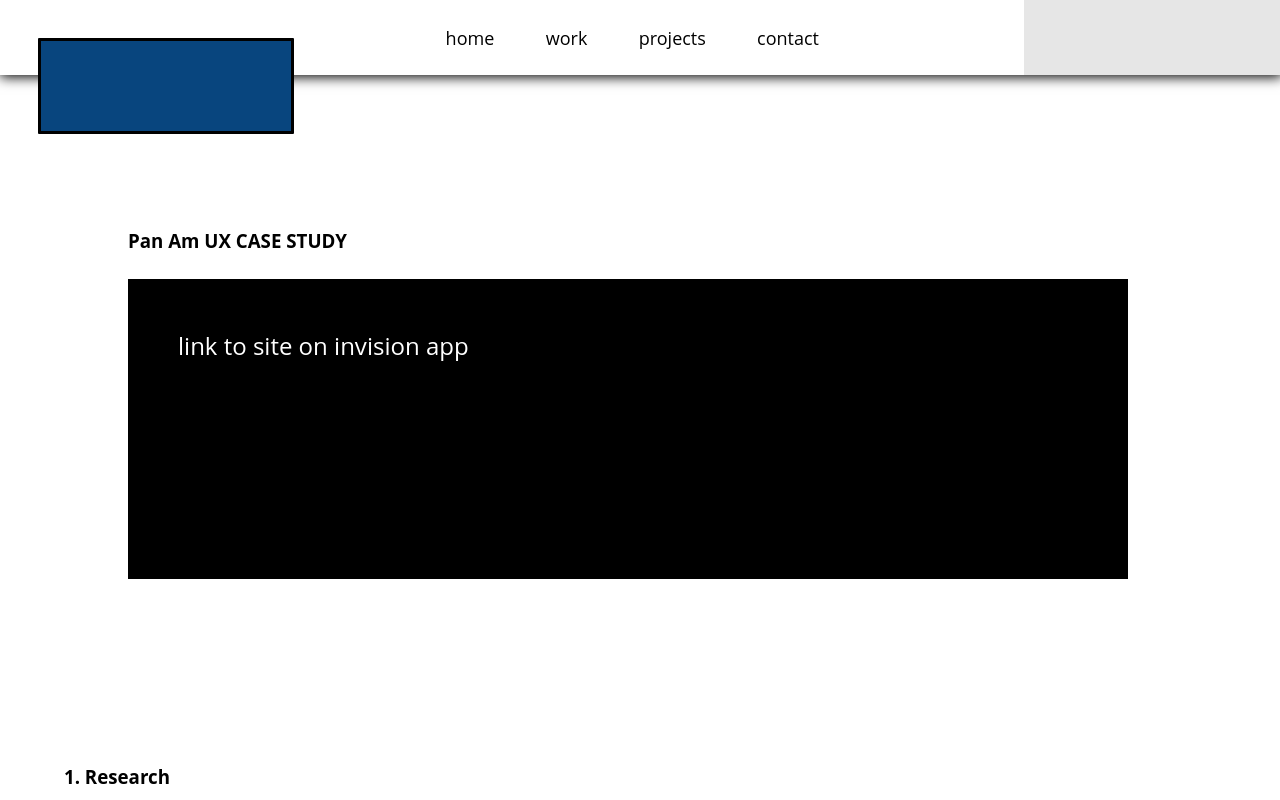
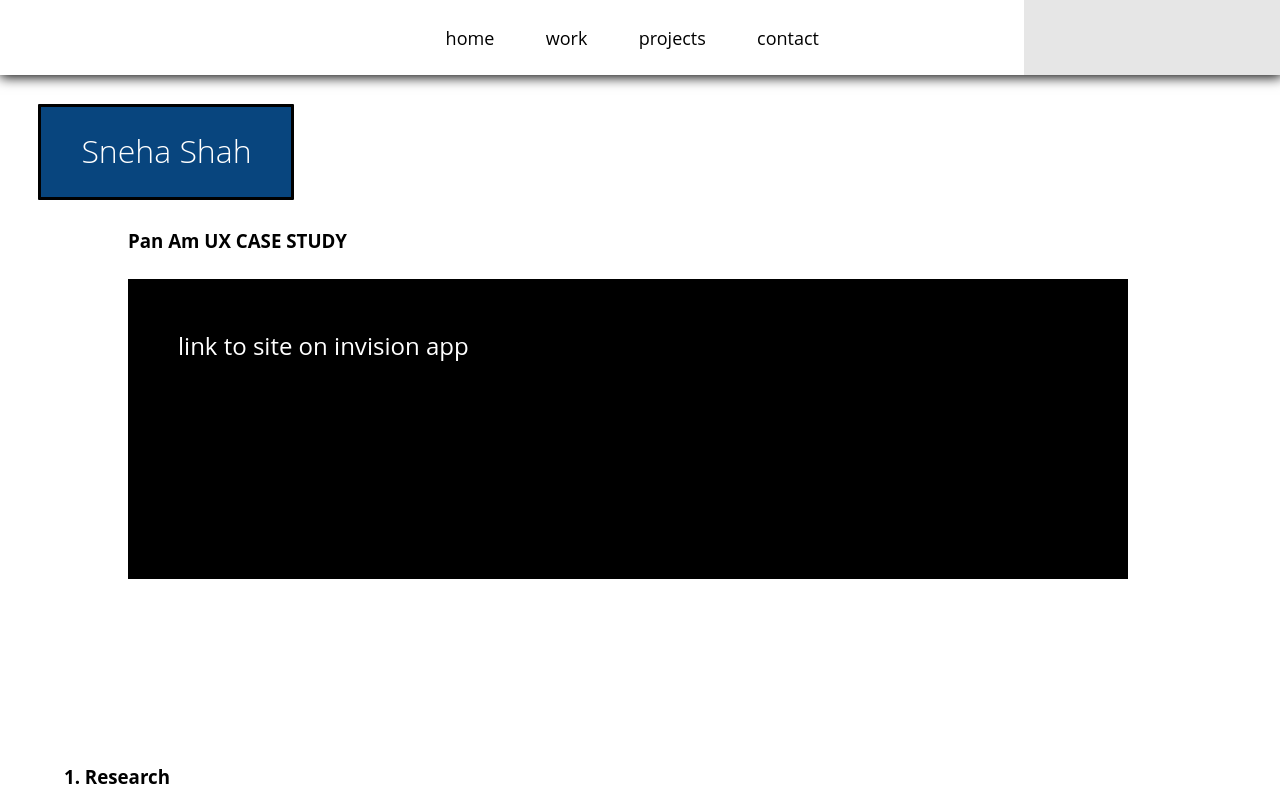
Before and after one commit to snehx5/my-portfolio, a website: page public/panamcasestudy.html in a window 1280 px wide. Shown: the top 800 px of the page. Drawn offline with Linux system fonts and the light colour scheme.

Commit message:
add changes

```diff
--- a/public/panamcasestudy.html
+++ b/public/panamcasestudy.html
@@ -7,8 +7,8 @@
 
 <body>
 <header id="page-header">
-<div id="logo">
-
+<a href="index.html"><div id="logo">
+<h1>Sneha Shah</h1></a>
 </div>
 
 <nav id="main-nav">
```
Also changed, not shown: public/mirrorcasestudy.html (+2 -2 lines).
